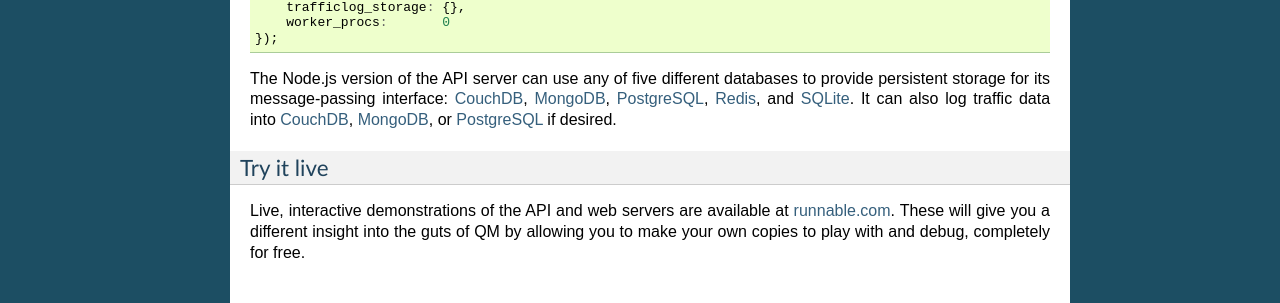
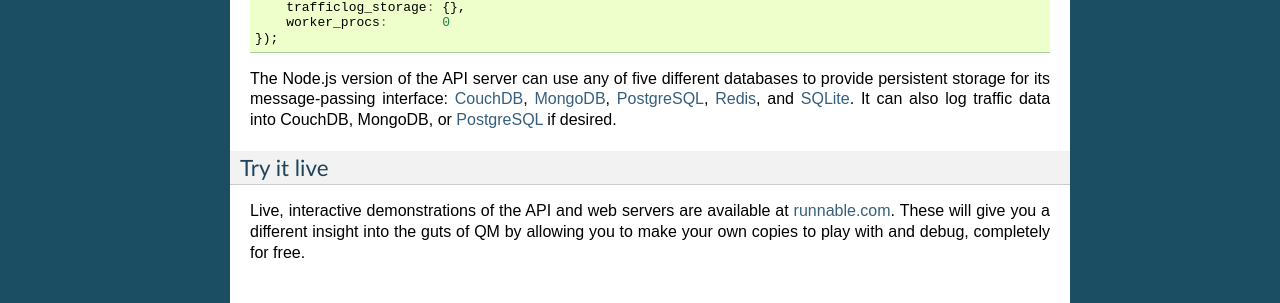
Before and after one commit to qmachine/qmachine, a Sphinx documentation site: the page built from docs/nodejs.rst, in a window 1280 px wide. Shown: the part 933-1236 px from the top of the page. Built offline with Sphinx 7.4.7, drawn with Linux system fonts in a browser that asks for light colours.

Commit message:
Removed redundant links

```diff
--- a/docs/nodejs.rst
+++ b/docs/nodejs.rst
@@ -64,7 +64,7 @@ example, which shows the default configuration values:
 The Node.js version of the API server can use any of five different databases
 to provide persistent storage for its message-passing interface: CouchDB_,
 MongoDB_, PostgreSQL_, Redis_, and SQLite_. It can also log traffic data into
-CouchDB_, MongoDB_, or PostgreSQL_ if desired.
+CouchDB, MongoDB, or PostgreSQL_ if desired.
 
 
 Try it live
```
